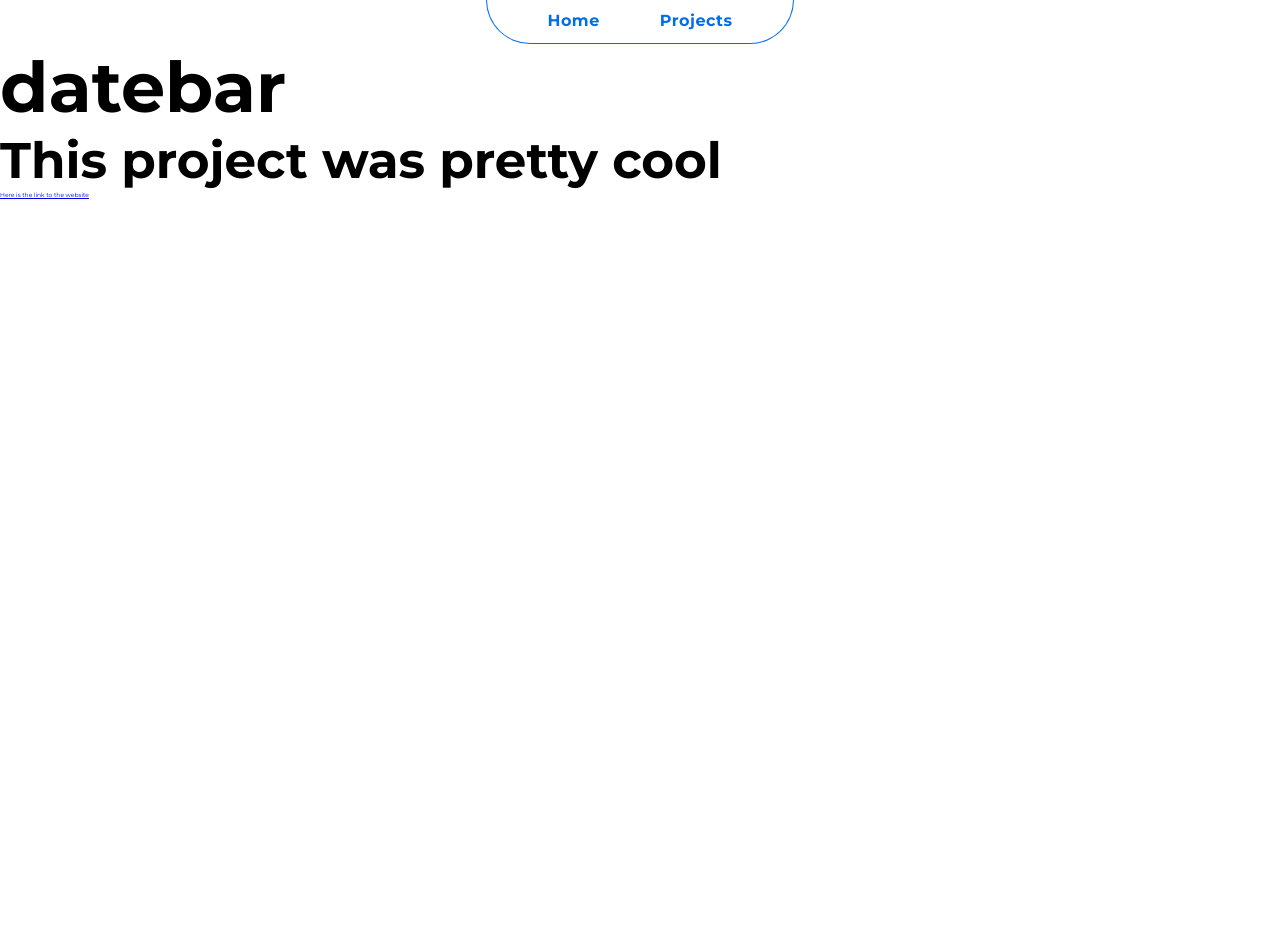
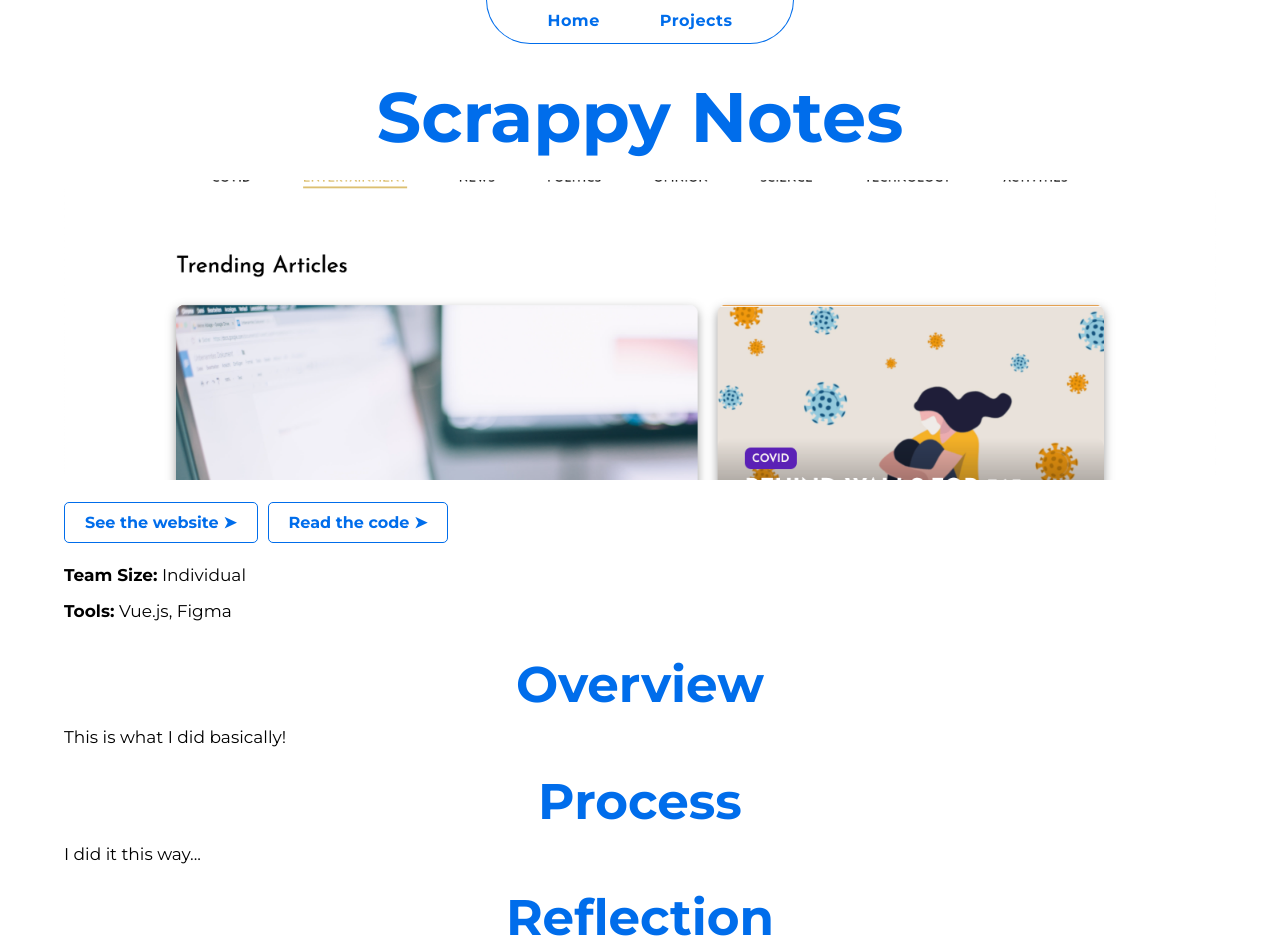
Before and after one commit to popplio2/DB-Portfolio, a Vue app in the folder portfolio/: page /tech-times in a window 1280 px wide. Shown: the top 952 px of the page. Before the commit the page ends 800 px from the top, so only its background shows below. Built offline with nearby package versions, Linux system fonts and the light colour scheme.

Commit message:
made case study reusable through slots

```diff
--- a/portfolio/src/components/CaseStudy.vue
+++ b/portfolio/src/components/CaseStudy.vue
@@ -1,74 +1,82 @@
 <template>
    <div class="global-container">
-        <header>
-            <h2>Project Title</h2>
-            <img src="../assets/scrappy.png" alt="">
-            <!-- ➤ -->
-            <a href="https://scrappynotes.netlify.app" target="blank">
-                <Button>See the website ➤</Button>
-            </a>
-            <a href="https://github.com/staten-island-tech/vue-reactivity-project-popplio2" target="blank">
-                <Button>Read the code ➤</Button>
-            </a>
-            <p><b>Team Size:</b> Individual</p>
-            <p><b>Tools:</b> languages, Figma</p>
+        <header class="header">
+            <h1>
+                <slot name="title"></slot>
+            </h1>
+            <slot name="image"></slot>
+            <slot name="buttons"></slot>
+
+            <div class="header-info">
+                <p><b>Team Size:</b>
+                <slot name="team"></slot>
+                </p>
+                <p><b>Tools:</b>
+                    <slot name="tools"></slot>
+                </p>
+            </div>
         </header>
 
-        <article>
-            <h3>Overview</h3>
-            <p>Here is what we were trying to do. Lorem ipsum dolor sit amet, consectetur adipisicing elit. Consequuntur recusandae maxime aspernatur necessitatibus aut! Deserunt deleniti maiores doloribus! Quia esse distinctio cumque maiores unde est voluptatum debitis ad suscipit obcaecati?</p>
+        <article class="article">
+            <h2>Overview</h2>
+            <p>
+                <slot name="overview"></slot>
+            </p>
         </article>
 
-        <article>
-            <h3>Process</h3>
-            <p>Here is how we did it. Lorem ipsum, dolor sit amet consectetur adipisicing elit. Neque ipsum incidunt mollitia fugiat ipsa, distinctio veniam ipsam quia quis iure quae? Eaque minus quisquam tenetur, repellendus veniam veritatis aliquam dignissimos!</p>
-            <div class="image-container">
-                <img src="../assets/pokecatch.png" alt="">
-                <img src="../assets/pokecatch.png" alt="">
-                <img src="../assets/pokecatch.png" alt="">
-            </div>
+        <article class="article">
+            <h2>Process</h2>
+            <p>
+                <slot name="process"></slot>
+            </p>
         </article>
 
-        <article>
-            <h3>Reflection</h3>
-            <p>Here is our outcome and what would be our next steps. Lorem ipsum dolor sit amet, consectetur adipisicing elit. Voluptas fugit earum dignissimos reiciendis suscipit commodi modi corporis similique repellat itaque doloremque dicta cupiditate debitis, facere, obcaecati deleniti id officiis architecto.</p>
+        <article class="article">
+            <h2>Reflection</h2>
+            <p>
+                <slot name="reflection"></slot>
+            </p>
         </article>
    </div>
 </template>
 
 <script>
-import Button from '@/components/Button.vue';
 export default {
     components: {
-        Button
     }
 }
 </script>
 
-<style scoped>
-  h2 {
+<style>
+  .header {
+      margin: 3rem 0;
+  }
+  .header h1, h2{
+    color: var(--main-color);
     text-align: center;
+  }
+  .header h1 {
     margin-top: 3rem;
   }
-  header a {
-      display: block;
+  .header a {
+    margin-right: 1rem;
   }
-  header img {
+  .header img {
     object-fit: cover;
-    object-position: center;
+    object-position: left;
     width: 100%;
     height: 30rem;
-    margin-right: 2rem;
+    margin: 2rem 0;
     border-radius: 1rem;
     transition: all .3s;
   }
-  .image-container {
-    width: 100%;
-    height: 50rem;
-    display: flex;
-    justify-content: center;
+  .header-info {
+    margin: 2rem 0;
   }
-  article img {
+  .article h2 {
+      margin-top: 2rem;
+  }
+  /* .article img {
     object-fit: cover;
     object-position: left;
     max-width: 100%;
@@ -76,5 +84,5 @@ export default {
     margin: 1rem;
     border-radius: 1rem;
     transition: all .3s;
-  }
+  } */
 </style>
--- a/portfolio/src/main.js
+++ b/portfolio/src/main.js
@@ -3,8 +3,8 @@ import App from "./App.vue";
 import router from "./router";
 
 import { library } from "@fortawesome/fontawesome-svg-core";
-import { faCode, faCodeBranch, faPenNib, faTasks, faUserFriends, faMountain, faPaperPlane } from "@fortawesome/free-solid-svg-icons";
-library.add(faCode, faCodeBranch, faPenNib, faTasks, faUserFriends, faMountain, faPaperPlane);
+import { faCode, faSitemap, faPenNib, faTasks, faUserFriends, faMountain, faPaperPlane } from "@fortawesome/free-solid-svg-icons";
+library.add(faCode, faSitemap, faPenNib, faTasks, faUserFriends, faMountain, faPaperPlane);
 import { FontAwesomeIcon } from "@fortawesome/vue-fontawesome";
 
 const app = createApp(App);
--- a/portfolio/src/router/index.js
+++ b/portfolio/src/router/index.js
@@ -52,11 +52,6 @@ const routes = [
     component: () =>
       import(/* webpackChunkName: "project" */ "../views/Galgudd.vue"),
   },
-  {
-    path: '/:pathMatch(.*)*',
-    name: 'Home',
-    component: Home,
-  }
 ];
 
 const router = createRouter({
--- a/portfolio/src/views/Adventure.vue
+++ b/portfolio/src/views/Adventure.vue
@@ -1,17 +1,38 @@
 <template>
     <div>
         <FullNav />
-        <h1>adventuree</h1>
-        <h2>This project was pretty cool</h2>
-        <a href="https://galguddadventure.netlify.app" target="_blank">Here is the link to the website</a>
+        <CaseStudy>
+          <template v-slot:title>Choose Your Own Adventure</template>
+          <template v-slot:image>
+            <img src="../assets/adventure.png" alt="">
+          </template>
+          <template v-slot:buttons>
+            <a href="https://galguddadventure.netlify.app" target="blank">
+                <Button>See the website ➤</Button>
+            </a>
+            <a href="https://github.com/staten-island-tech/quizgame-charlaniel-brisluja" target="blank">
+                <Button>Read the code ➤</Button>
+            </a>
+          </template>
+          <template v-slot:team> Partner</template>
+          <template v-slot:tools> HTML, SCSS, JavaScript, Figma</template>
+          <template v-slot:overview>This is what I did basically!</template>
+          <template v-slot:process>I did it this way...</template>
+          <template v-slot:reflection>I messed up a lot but still good.</template>
+
+        </CaseStudy>
     </div>
 </template>
-
 <script>
 import FullNav from '@/components/FullNav.vue';
+import CaseStudy from '@/components/CaseStudy.vue';
+import Button from '@/components/Button.vue';
+
 export default {
   components: {
-    FullNav
+    FullNav,
+    CaseStudy,
+    Button
   }
 }
 </script>
--- a/portfolio/src/views/DndOneShot.vue
+++ b/portfolio/src/views/DndOneShot.vue
@@ -1,16 +1,38 @@
 <template>
     <div>
         <FullNav />
-        <h1>magma bug centaur obama</h1>
-                <h2>This project was pretty cool</h2>
-        <a href="https://dnd1shot.netlify.app" target="_blank">Here is the link to the website</a>
+        <CaseStudy>
+          <template v-slot:title>D&D One-Shot</template>
+          <template v-slot:image>
+            <img src="../assets/dnd.png" alt="">
+          </template>
+          <template v-slot:buttons>
+            <a href="https://dnd1shot.netlify.app" target="blank">
+                <Button>See the website ➤</Button>
+            </a>
+            <a href="https://github.com/staten-island-tech/api-project-charlanielbrisluja" target="blank">
+                <Button>Read the code ➤</Button>
+            </a>
+          </template>
+          <template v-slot:team> Partner</template>
+          <template v-slot:tools> HTML, SCSS, JavaScript, Figma</template>
+          <template v-slot:overview>This is what I did basically!</template>
+          <template v-slot:process>I did it this way...</template>
+          <template v-slot:reflection>I messed up a lot but still good.</template>
+
+        </CaseStudy>
     </div>
 </template>
 <script>
 import FullNav from '@/components/FullNav.vue';
+import CaseStudy from '@/components/CaseStudy.vue';
+import Button from '@/components/Button.vue';
+
 export default {
   components: {
-    FullNav
+    FullNav,
+    CaseStudy,
+    Button
   }
 }
 </script>
--- a/portfolio/src/views/Galgudd.vue
+++ b/portfolio/src/views/Galgudd.vue
@@ -1,17 +1,38 @@
 <template>
     <div>
         <FullNav />
-        <h1>fantasy kingdom</h1>
-                <h2>This project was pretty cool</h2>
-        <a href="https://galgudd.netlify.app" target="_blank">Here is the link to the website</a>
+        <CaseStudy>
+          <template v-slot:title>Kingdom of Galgudd</template>
+          <template v-slot:image>
+            <img src="../assets/galgudd.png" alt="">
+          </template>
+          <template v-slot:buttons>
+            <a href="https://galgudd.netlify.app" target="blank">
+                <Button>See the website ➤</Button>
+            </a>
+            <a href="https://github.com/staten-island-tech/html-scss-mastery-project-charlaniel-brisjula" target="blank">
+                <Button>Read the code ➤</Button>
+            </a>
+          </template>
+          <template v-slot:team> Partner</template>
+          <template v-slot:tools> HTML, SCSS, JavaScript, Figma</template>
+          <template v-slot:overview>This is what I did basically!</template>
+          <template v-slot:process>I did it this way...</template>
+          <template v-slot:reflection>I messed up a lot but still good.</template>
+
+        </CaseStudy>
     </div>
 </template>
-
 <script>
 import FullNav from '@/components/FullNav.vue';
+import CaseStudy from '@/components/CaseStudy.vue';
+import Button from '@/components/Button.vue';
+
 export default {
   components: {
-    FullNav
+    FullNav,
+    CaseStudy,
+    Button
   }
 }
 </script>
--- a/portfolio/src/views/PokeCatch.vue
+++ b/portfolio/src/views/PokeCatch.vue
@@ -1,16 +1,38 @@
 <template>
     <div>
         <FullNav />
-        <h1>pokemanz</h1>
-                <h2>This project was pretty cool</h2>
-        <a href="https://pokecatch-game.netlify.app" target="_blank">Here is the link to the website</a>
+        <CaseStudy>
+          <template v-slot:title>Poké-Catch</template>
+          <template v-slot:image>
+            <img src="../assets/pokecatch.png" alt="">
+          </template>
+          <template v-slot:buttons>
+            <a href="https://pokecatch-game.netlify.app" target="blank">
+                <Button>See the website ➤</Button>
+            </a>
+            <a href="https://github.com/popplio2/AP-CSP-Create-Task" target="blank">
+                <Button>Read the code ➤</Button>
+            </a>
+          </template>
+          <template v-slot:team> Individual</template>
+          <template v-slot:tools> HTML, SCSS, JavaScript</template>
+          <template v-slot:overview>This is what I did basically!</template>
+          <template v-slot:process>I did it this way...</template>
+          <template v-slot:reflection>I messed up a lot but still good.</template>
+
+        </CaseStudy>
     </div>
 </template>
 <script>
 import FullNav from '@/components/FullNav.vue';
+import CaseStudy from '@/components/CaseStudy.vue';
+import Button from '@/components/Button.vue';
+
 export default {
   components: {
-    FullNav
+    FullNav,
+    CaseStudy,
+    Button
   }
 }
 </script>
--- a/portfolio/src/views/Projects.vue
+++ b/portfolio/src/views/Projects.vue
@@ -69,11 +69,12 @@ export default {
 </script>
 
 <style scoped>
+  h2, h3 {
+    color: var(--main-color);
+  }
   h2 {
     text-align: center;
-    color: var(--main-color);
-    margin-top: 7rem;
-    margin-bottom: 3rem;
+    margin: 3rem 0;
   }
   img {
     object-fit: cover;
@@ -84,7 +85,7 @@ export default {
     border-radius: 1rem;
     transition: all .3s;
   }
-  .project-card:hover img {
+  img:hover {
     filter: brightness(90%);
   }
   .projects-container {
--- a/portfolio/src/views/ScrappyNotes.vue
+++ b/portfolio/src/views/ScrappyNotes.vue
@@ -1,17 +1,38 @@
 <template>
     <div>
         <FullNav />
-        <CaseStudy />
+        <CaseStudy>
+          <template v-slot:title>Scrappy Notes</template>
+          <template v-slot:image>
+            <img src="../assets/scrappy.png" alt="">
+          </template>
+          <template v-slot:buttons>
+            <a href="https://scrappynotes.netlify.app" target="blank">
+                <Button>See the website ➤</Button>
+            </a>
+            <a href="https://github.com/staten-island-tech/vue-reactivity-project-popplio2" target="blank">
+                <Button>Read the code ➤</Button>
+            </a>
+          </template>
+          <template v-slot:team> Individual</template>
+          <template v-slot:tools> Vue.js</template>
+          <template v-slot:overview>This is what I did basically!</template>
+          <template v-slot:process>I did it this way...</template>
+          <template v-slot:reflection>I messed up a lot but still good.</template>
+
+        </CaseStudy>
     </div>
 </template>
 <script>
 import FullNav from '@/components/FullNav.vue';
 import CaseStudy from '@/components/CaseStudy.vue';
+import Button from '@/components/Button.vue';
 
 export default {
   components: {
     FullNav,
-    CaseStudy
+    CaseStudy,
+    Button
   }
 }
 </script>
--- a/portfolio/src/views/TechTimes.vue
+++ b/portfolio/src/views/TechTimes.vue
@@ -1,17 +1,38 @@
 <template>
     <div>
         <FullNav />
-        <h1>datebar</h1>
-                <h2>This project was pretty cool</h2>
-        <a href="https://sitechtimes.com" target="_blank">Here is the link to the website</a>
+        <CaseStudy>
+          <template v-slot:title>Scrappy Notes</template>
+          <template v-slot:image>
+            <img src="../assets/techtimes.png" alt="">
+          </template>
+          <template v-slot:buttons>
+            <a href="https://sitechtimes.com" target="blank">
+                <Button>See the website ➤</Button>
+            </a>
+            <a href="https://github.com/sitechtimes/sitechtimes" target="blank">
+                <Button>Read the code ➤</Button>
+            </a>
+          </template>
+          <template v-slot:team> Individual</template>
+          <template v-slot:tools> Vue.js, Figma</template>
+          <template v-slot:overview>This is what I did basically!</template>
+          <template v-slot:process>I did it this way...</template>
+          <template v-slot:reflection>I messed up a lot but still good.</template>
+
+        </CaseStudy>
     </div>
 </template>
-
 <script>
 import FullNav from '@/components/FullNav.vue';
+import CaseStudy from '@/components/CaseStudy.vue';
+import Button from '@/components/Button.vue';
+
 export default {
   components: {
-    FullNav
+    FullNav,
+    CaseStudy,
+    Button
   }
 }
 </script>
```
Also changed, not shown: portfolio/src/views/Home.vue (+32 -15 lines).
